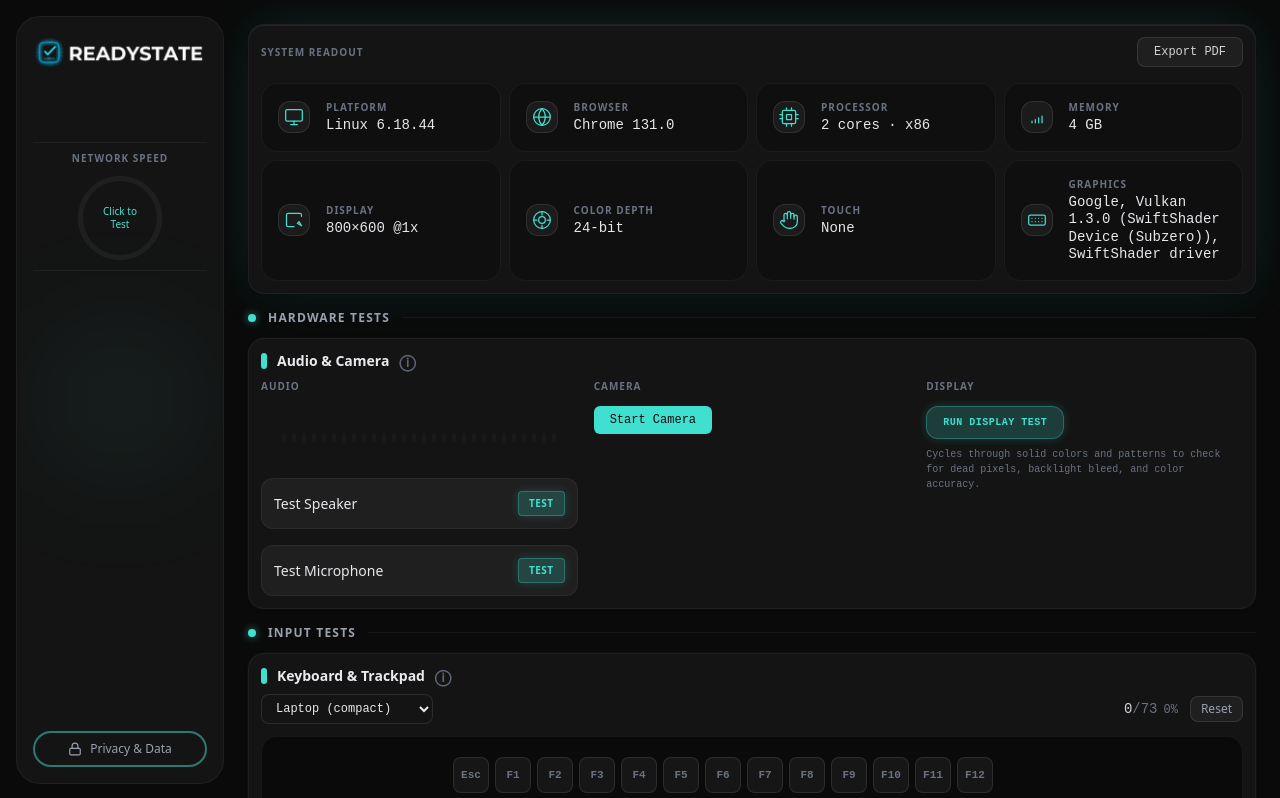
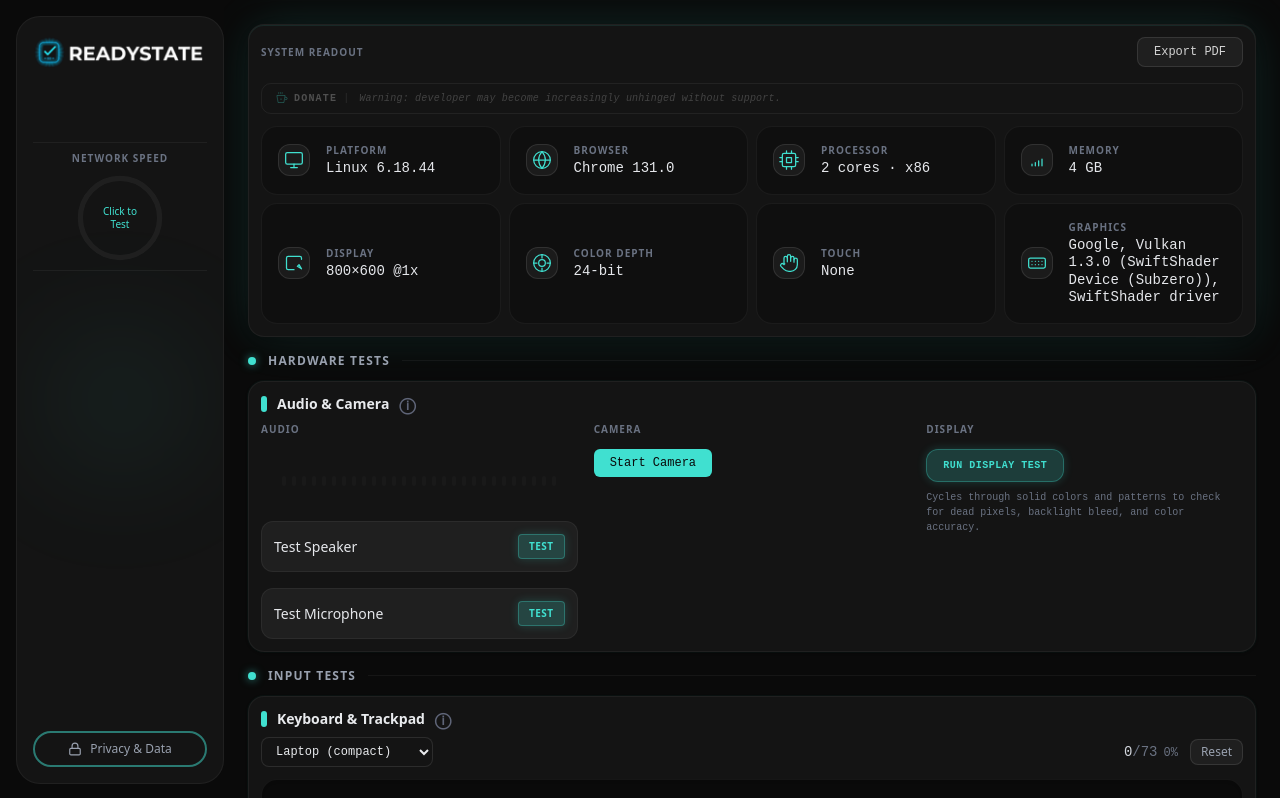
Before and after one commit to adukes40/ReadyState, a React (Vite) app: page / in a window 1280 px wide. Shown: the top 798 px of the page. Built offline with nearby package versions, Linux system fonts and the light colour scheme.

Commit message:
Add Ko-fi donate button to System Readout panel

```diff
--- /dev/null
+++ b/src/components/kofi-button.tsx
@@ -0,0 +1,159 @@
+import { useState, useEffect } from "react";
+
+const TAGLINES = [
+  "Every coffee bought extends my will to live by approximately 4 hours.",
+  "Scientifically proven: coffee makes code work. Probably.",
+  "One coffee = one bug fixed. No promises on which bug.",
+  "Your hardware works. I, however, am barely holding it together.",
+  "Donating won't fix your hardware. It will fix my mood though.",
+  "A coffee a day keeps the feature freeze away. Allegedly.",
+  "Caffeine intake directly correlates to uptime. This is not a joke.",
+  "Studies show developers who get coffee ship faster. I made that up. Please buy coffee.",
+  "One donation = one less passive aggressive comment in the source code.",
+  "Every dollar spent here prevents exactly one dramatic GitHub issue closure.",
+  "I could have slept. I built this instead. No regrets. Many regrets.",
+  "Somewhere a developer is staring at a screen. It's me. It's always me.",
+  "Running on fumes and a deeply questionable life philosophy.",
+  "This app has no bugs. The developer has several.",
+  "Built this for free. Therapy is not.",
+  "I am fine. The app is fine. Everything is fine. Please send coffee.",
+  "At some point I made choices that led here. Coffee helps me not think about that.",
+  "The code works. I do not know why. Neither does the developer.",
+  "Questioning my life decisions since the first commit. Coffee helps.",
+  "I have seen things in this codebase that cannot be unseen. Coffee is the only cure.",
+  "The pixels on your screen were arranged by a human who needs caffeine.",
+  "This button was designed at 2am. The coffee is for next time.",
+  "Warning: developer may become increasingly unhinged without support.",
+  "Please. I'm begging. Not emotionally. Just financially.",
+  "A coffee won't fix me but it's worth a shot.",
+  "I asked the rubber duck. It said buy me a coffee.",
+  "The voices in my head all agree: buy me a coffee.",
+  "Technically this is cheaper than my therapy copay.",
+  "I once fixed a bug by buying coffee. Correlation? Causation? Yes.",
+  "My doctor said reduce stress. You can help with that.",
+  "You used the tool. The tool costs money to exist. You do the math.",
+  "Free as in beer, except I need you to buy the beer.",
+  "Open source. Closed wallet. Send help.",
+  "Bandwidth isn't free. Neither is my sanity.",
+  "The server costs money. The developer costs coffee. Both are running low.",
+  "If you don't buy me a coffee the laws of thermodynamics win.",
+  "Entropy increases. Coffee decreases. Only you can fix this.",
+  "This tool obeys the laws of physics. Those are expensive.",
+  "Conservation of energy: yours in, mine out. Refill required.",
+  "I am a perpetual motion machine that runs on coffee. Physics disagrees but here we are.",
+  "Buy me a coffee or I'll add a loading spinner that never stops. I won't. But I could.",
+  "No coffee means I name the next variable after my frustrations. You don't want that.",
+  "Without coffee I start writing comments in all caps. We've been warned.",
+  "Uncaffeinated developers write nested ternaries. Think about that.",
+  "I'm one bad morning away from rewriting this in PHP. Your move.",
+  "I have been awake for an unclear number of hours and the tool still works somehow.",
+  "At this point the coffee isn't a want. It's load bearing.",
+  "The commit history tells a story. It is not a happy one. Coffee helps.",
+  "I dreamed in CSS last night. Send coffee. Immediately.",
+  "This runs on caffeine, chaos, and the audacity to ship anyway.",
+];
+
+export default function KofiButton() {
+  const [hovered, setHovered] = useState(false);
+  const [clicked, setClicked] = useState(false);
+  const [tagline, setTagline] = useState("");
+
+  useEffect(() => {
+    setTagline(TAGLINES[Math.floor(Math.random() * TAGLINES.length)]);
+  }, []);
+
+  const handleClick = () => {
+    setClicked(true);
+    setTimeout(() => setClicked(false), 300);
+    window.open("https://ko-fi.com/austindukes", "_blank", "noopener,noreferrer");
+  };
+
+  return (
+    <button
+      onClick={handleClick}
+      onMouseEnter={() => setHovered(true)}
+      onMouseLeave={() => setHovered(false)}
+      className={hovered ? "animate-shimmer" : ""}
+      style={{
+        position: "relative",
+        display: "flex",
+        alignItems: "center",
+        gap: "10px",
+        padding: "7px 12px",
+        background: hovered ? "#1a1a1a" : "transparent",
+        border: `1px solid ${hovered ? "rgba(64,224,208,0.25)" : "rgba(255,255,255,0.06)"}`,
+        borderRadius: "10px",
+        cursor: "pointer",
+        overflow: "hidden",
+        transition: "background 0.2s ease, border-color 0.2s ease, box-shadow 0.2s ease",
+        outline: "none",
+        width: "100%",
+        scale: clicked ? "0.99" : "1",
+        fontFamily: "'Geist Mono', ui-monospace, 'SFMono-Regular', monospace",
+        textAlign: "left",
+      }}
+    >
+      {/* Coffee icon + label */}
+      <div style={{ display: "flex", alignItems: "center", gap: "6px", flexShrink: 0 }}>
+        <svg width="14" height="14" viewBox="0 0 24 24" fill="none" style={{
+          transition: "filter 0.2s ease",
+          filter: hovered ? "drop-shadow(0 0 3px rgba(64,224,208,0.6))" : "none",
+        }}>
+          <path d="M8 3 Q8.5 1.5 8 0M11 3 Q11.5 1.5 11 0M14 3 Q14.5 1.5 14 0"
+            stroke={hovered ? "#40E0D0" : "rgba(64,224,208,0.3)"} strokeWidth="1.2" strokeLinecap="round"
+            style={{ transition: "stroke 0.2s ease" }} />
+          <path d="M5 6h14l-2 12H7L5 6z"
+            stroke={hovered ? "#40E0D0" : "rgba(64,224,208,0.3)"} strokeWidth="1.5"
+            fill={hovered ? "rgba(64,224,208,0.08)" : "transparent"} style={{ transition: "all 0.2s ease" }} />
+          <path d="M19 9h1.5a2 2 0 0 1 0 4H19"
+            stroke={hovered ? "#40E0D0" : "rgba(64,224,208,0.3)"} strokeWidth="1.5" fill="none"
+            style={{ transition: "stroke 0.2s ease" }} />
+          <path d="M10.5 11.5 Q11 10.5 12 11.5 Q13 10.5 13.5 11.5 Q13.5 13 12 14 Q10.5 13 10.5 11.5z"
+            fill={hovered ? "#40E0D0" : "rgba(64,224,208,0.25)"} style={{ transition: "fill 0.2s ease" }} />
+        </svg>
+        <span style={{
+          fontSize: "10px",
+          fontWeight: 700,
+          letterSpacing: "0.12em",
+          textTransform: "uppercase",
+          color: hovered ? "#40E0D0" : "rgba(255,255,255,0.25)",
+          transition: "color 0.2s ease",
+          whiteSpace: "nowrap",
+        }}>
+          Donate
+        </span>
+        <span style={{
+          fontSize: "10px",
+          color: hovered ? "rgba(64,224,208,0.3)" : "rgba(255,255,255,0.1)",
+          transition: "color 0.2s ease",
+        }}>|</span>
+      </div>
+
+      {/* Tagline */}
+      <span style={{
+        fontSize: "10px",
+        color: hovered ? "rgba(64,224,208,0.8)" : "rgba(255,255,255,0.2)",
+        letterSpacing: "0.02em",
+        fontStyle: "italic",
+        transition: "color 0.3s ease",
+        overflow: "hidden",
+        whiteSpace: "nowrap",
+        textOverflow: "ellipsis",
+        flex: 1,
+        minWidth: 0,
+      }}>
+        {tagline}
+      </span>
+
+      {/* Arrow */}
+      <svg width="11" height="11" viewBox="0 0 24 24" fill="none" style={{
+        flexShrink: 0,
+        opacity: hovered ? 1 : 0,
+        transform: hovered ? "translateX(0)" : "translateX(-4px)",
+        transition: "all 0.2s ease",
+      }}>
+        <path d="M5 12h14M13 6l6 6-6 6" stroke="#40E0D0" strokeWidth="1.5" strokeLinecap="round" strokeLinejoin="round" />
+      </svg>
+    </button>
+  );
+}
--- a/src/pages/test-runner.tsx
+++ b/src/pages/test-runner.tsx
@@ -15,6 +15,7 @@ import DisplayTestScreen from '../tests/display-test-screen'
 import MemoryPanel from '../tests/memory-panel'
 import TabSwarmPanel from '../tests/tab-swarm-panel'
 import MediaPanel from '../tests/media-panel'
+import KofiButton from '../components/kofi-button'
 
 interface TestRunnerProps {
   reportResult: (name: string, status: TestResult['status'], detail: string) => void
@@ -58,7 +59,8 @@ export default function TestRunner({ reportResult, testResults }: TestRunnerProp
                 Export PDF
               </button>
             </div>
-            <div className="grid grid-cols-2 md:grid-cols-4 readout-grid">
+            <KofiButton />
+            <div className="grid grid-cols-2 md:grid-cols-4 readout-grid mt-3">
               <ReadoutCard icon={<PlatformIcon />} label="Platform" value={platform.os} />
               <ReadoutCard icon={<BrowserIcon />} label="Browser" value={cleanBrowser(platform.browser)} />
               <ReadoutCard icon={<CpuIcon />} label="Processor" value={`${platform.cores} cores${platform.architecture ? ` · ${platform.architecture}` : ''}`} />
```
